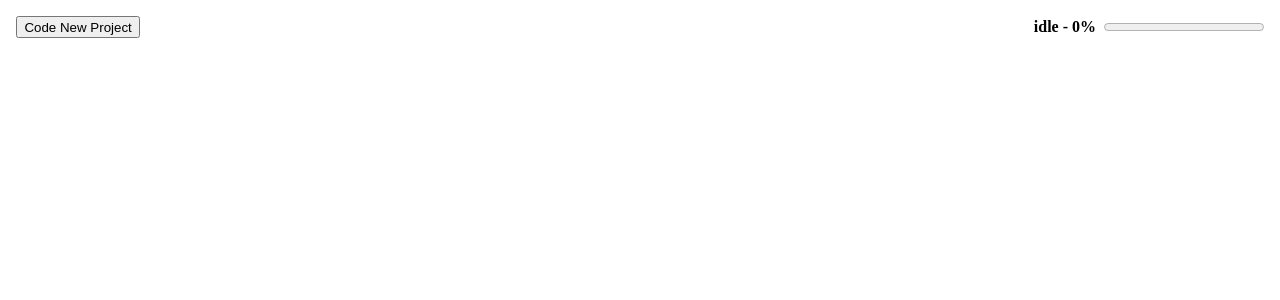
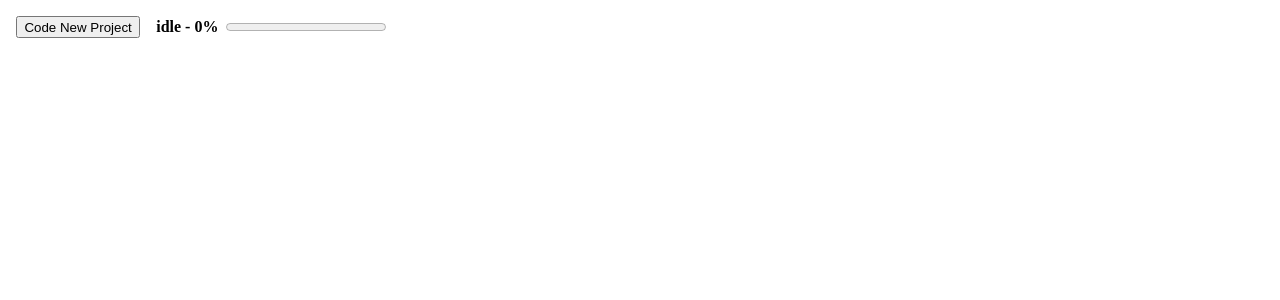
Before and after one commit to duhanmeric/tech-startup-clicker-game, a React (Vite) app: page / in a window 1280 px wide. Shown: the top 300 px of the page. Built offline with nearby package versions, Linux system fonts and the light colour scheme.

Commit message:
header style change

```diff
--- a/src/index.css
+++ b/src/index.css
@@ -4,21 +4,24 @@
   box-sizing: border-box;
 }
 
-html, body, #root, .app  {
+html,
+body,
+#root,
+.app {
   height: 100%;
 }
 
 .app-header {
   padding: 1rem;
   display: flex;
-  justify-content: space-between;
   align-items: center;
+  gap: 1rem;
 }
 
 .progress-label {
-  margin-right: .5rem;
+  margin-right: 0.5rem;
 }
 
-.btn{
-  padding: 0.1rem .4rem;
+.btn {
+  padding: 0.1rem 0.4rem;
 }
```
